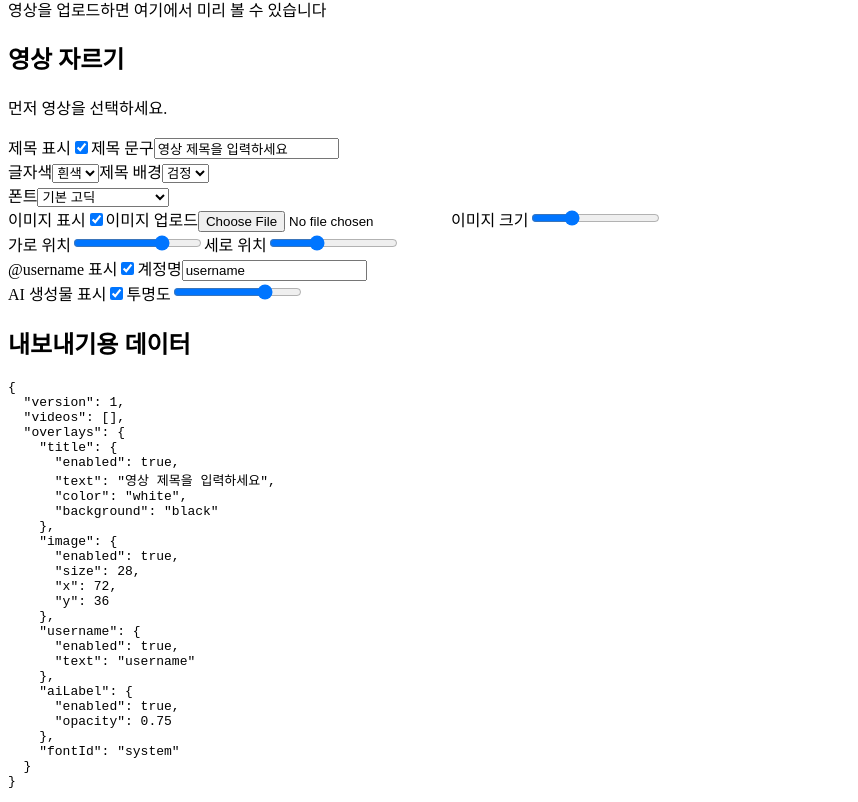
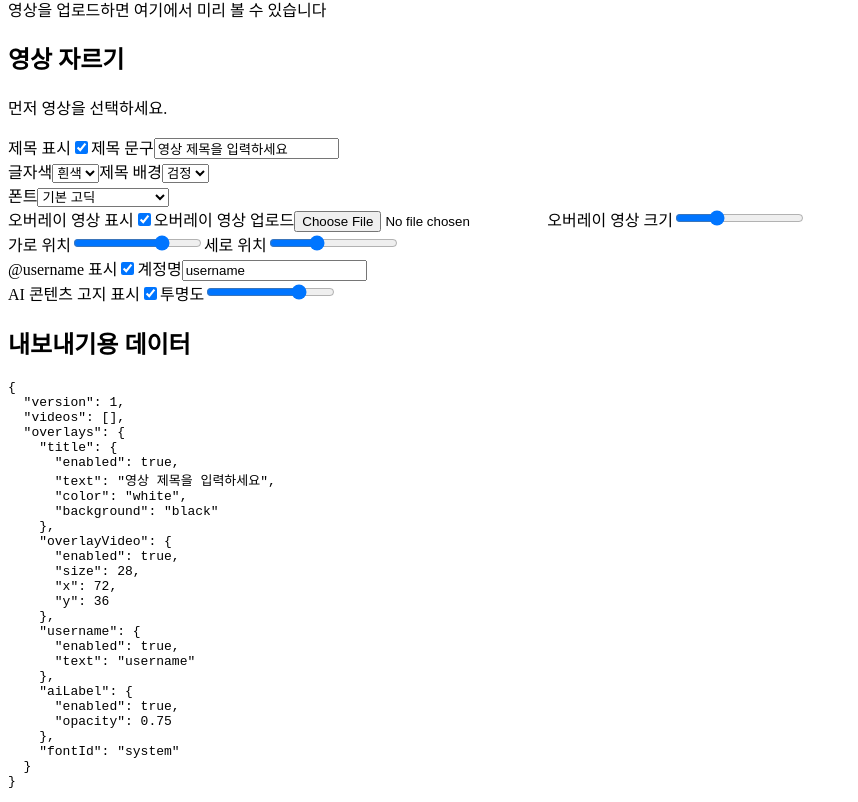
Before and after one commit to chan0617/ClipHook-Studio, a React (Vite) app: page / in a window 1280 px wide. Shown: the part 364-1166 px from the top of the page, without its empty margins (0-858 px from the left). Built offline with nearby package versions, Linux system fonts and the light colour scheme; the HTML template or start-up script is replaced by a standard one.

Commit message:
Support overlay video controls

```diff
--- a/src/App.jsx
+++ b/src/App.jsx
@@ -15,7 +15,7 @@ const initialOverlays = {
     color: 'white',
     background: 'black',
   },
-  image: {
+  overlayVideo: {
     enabled: true,
     size: 28,
     x: 72,
@@ -36,7 +36,7 @@ export default function App() {
   const [selectedVideoId, setSelectedVideoId] = useState(null);
   const [overlays, setOverlays] = useState(initialOverlays);
   const [selectedFontId, setSelectedFontId] = useState(fontOptions[0].id);
-  const [imageOverlayUrl, setImageOverlayUrl] = useState('');
+  const [overlayVideoUrl, setOverlayVideoUrl] = useState('');
 
   const selectedVideo = videos.find((video) => video.id === selectedVideoId) || null;
   const selectedFont = fontOptions.find((font) => font.id === selectedFontId) || fontOptions[0];
@@ -49,9 +49,9 @@ export default function App() {
   useEffect(() => {
     return () => {
       videos.forEach((video) => URL.revokeObjectURL(video.url));
-      if (imageOverlayUrl) URL.revokeObjectURL(imageOverlayUrl);
+      if (overlayVideoUrl) URL.revokeObjectURL(overlayVideoUrl);
     };
-  }, [videos, imageOverlayUrl]);
+  }, [videos, overlayVideoUrl]);
 
   function handleAddVideos(files) {
     const slots = MAX_VIDEOS - videos.length;
@@ -97,11 +97,11 @@ export default function App() {
     }));
   }
 
-  function handleImageUpload(event) {
+  function handleOverlayVideoUpload(event) {
     const file = event.target.files?.[0];
     if (!file) return;
-    if (imageOverlayUrl) URL.revokeObjectURL(imageOverlayUrl);
-    setImageOverlayUrl(URL.createObjectURL(file));
+    if (overlayVideoUrl) URL.revokeObjectURL(overlayVideoUrl);
+    setOverlayVideoUrl(URL.createObjectURL(file));
     event.target.value = '';
   }
 
@@ -120,7 +120,7 @@ export default function App() {
       <PreviewCanvas
         video={selectedVideo}
         overlays={overlays}
-        imageOverlayUrl={imageOverlayUrl}
+        overlayVideoUrl={overlayVideoUrl}
         selectedFont={selectedFont}
       />
 
@@ -131,7 +131,7 @@ export default function App() {
         onUpdateVideo={handleUpdateVideo}
         onUpdateOverlay={handleUpdateOverlay}
         onSetFont={setSelectedFontId}
-        onImageUpload={handleImageUpload}
+        onOverlayVideoUpload={handleOverlayVideoUpload}
         exportPlan={exportPlan}
       />
     </div>
--- a/src/components/EditPanel.jsx
+++ b/src/components/EditPanel.jsx
@@ -8,7 +8,7 @@ export default function EditPanel({
   onUpdateVideo,
   onUpdateOverlay,
   onSetFont,
-  onImageUpload,
+  onOverlayVideoUpload,
   exportPlan,
 }) {
   return (
@@ -100,22 +100,22 @@ export default function EditPanel({
 
       <section className="panel-block">
         <OverlayToggle
-          label="이미지 표시"
-          enabled={overlays.image.enabled}
-          onChange={(enabled) => onUpdateOverlay('image', { enabled })}
+          label="오버레이 영상 표시"
+          enabled={overlays.overlayVideo.enabled}
+          onChange={(enabled) => onUpdateOverlay('overlayVideo', { enabled })}
         />
         <label>
-          <span>이미지 업로드</span>
-          <input type="file" accept="image/*" onChange={onImageUpload} />
+          <span>오버레이 영상 업로드</span>
+          <input type="file" accept="video/*" onChange={onOverlayVideoUpload} />
         </label>
         <label>
-          <span>이미지 크기</span>
+          <span>오버레이 영상 크기</span>
           <input
             type="range"
             min="10"
             max="70"
-            value={overlays.image.size}
-            onChange={(event) => onUpdateOverlay('image', { size: event.target.value })}
+            value={overlays.overlayVideo.size}
+            onChange={(event) => onUpdateOverlay('overlayVideo', { size: event.target.value })}
           />
         </label>
         <div className="field-grid two">
@@ -125,8 +125,8 @@ export default function EditPanel({
               type="range"
               min="0"
               max="100"
-              value={overlays.image.x}
-              onChange={(event) => onUpdateOverlay('image', { x: event.target.value })}
+              value={overlays.overlayVideo.x}
+              onChange={(event) => onUpdateOverlay('overlayVideo', { x: event.target.value })}
             />
           </label>
           <label>
@@ -135,8 +135,8 @@ export default function EditPanel({
               type="range"
               min="0"
               max="100"
-              value={overlays.image.y}
-              onChange={(event) => onUpdateOverlay('image', { y: event.target.value })}
+              value={overlays.overlayVideo.y}
+              onChange={(event) => onUpdateOverlay('overlayVideo', { y: event.target.value })}
             />
           </label>
         </div>
@@ -159,7 +159,7 @@ export default function EditPanel({
 
       <section className="panel-block">
         <OverlayToggle
-          label="AI 생성물 표시"
+          label="AI 콘텐츠 고지 표시"
           enabled={overlays.aiLabel.enabled}
           onChange={(enabled) => onUpdateOverlay('aiLabel', { enabled })}
         />
--- a/src/components/PreviewCanvas.jsx
+++ b/src/components/PreviewCanvas.jsx
@@ -1,6 +1,6 @@
 import React from 'react';
 
-export default function PreviewCanvas({ video, overlays, imageOverlayUrl, selectedFont }) {
+export default function PreviewCanvas({ video, overlays, overlayVideoUrl, selectedFont }) {
   return (
     <main className="preview-shell">
       <div className="preview-header">
@@ -30,15 +30,18 @@ export default function PreviewCanvas({ video, overlays, imageOverlayUrl, select
           </div>
         )}
 
-        {video && overlays.image.enabled && imageOverlayUrl && (
-          <img
-            className="overlay-image"
-            src={imageOverlayUrl}
-            alt=""
+        {video && overlays.overlayVideo.enabled && overlayVideoUrl && (
+          <video
+            className="overlay-video"
+            src={overlayVideoUrl}
+            muted
+            loop
+            autoPlay
+            playsInline
             style={{
-              width: `${overlays.image.size}%`,
-              left: `${overlays.image.x}%`,
-              top: `${overlays.image.y}%`,
+              width: `${overlays.overlayVideo.size}%`,
+              left: `${overlays.overlayVideo.x}%`,
+              top: `${overlays.overlayVideo.y}%`,
             }}
           />
         )}
@@ -51,7 +54,8 @@ export default function PreviewCanvas({ video, overlays, imageOverlayUrl, select
 
         {video && overlays.aiLabel.enabled && (
           <div className="overlay-ai" style={{ opacity: overlays.aiLabel.opacity }}>
-            AI 생성물
+            <span>이 영상은 AI 콘텐츠입니다.</span>
+            <span>AI-generated content.</span>
           </div>
         )}
       </div>
```
Also changed, not shown: src/styles.css (+10 -5 lines).
